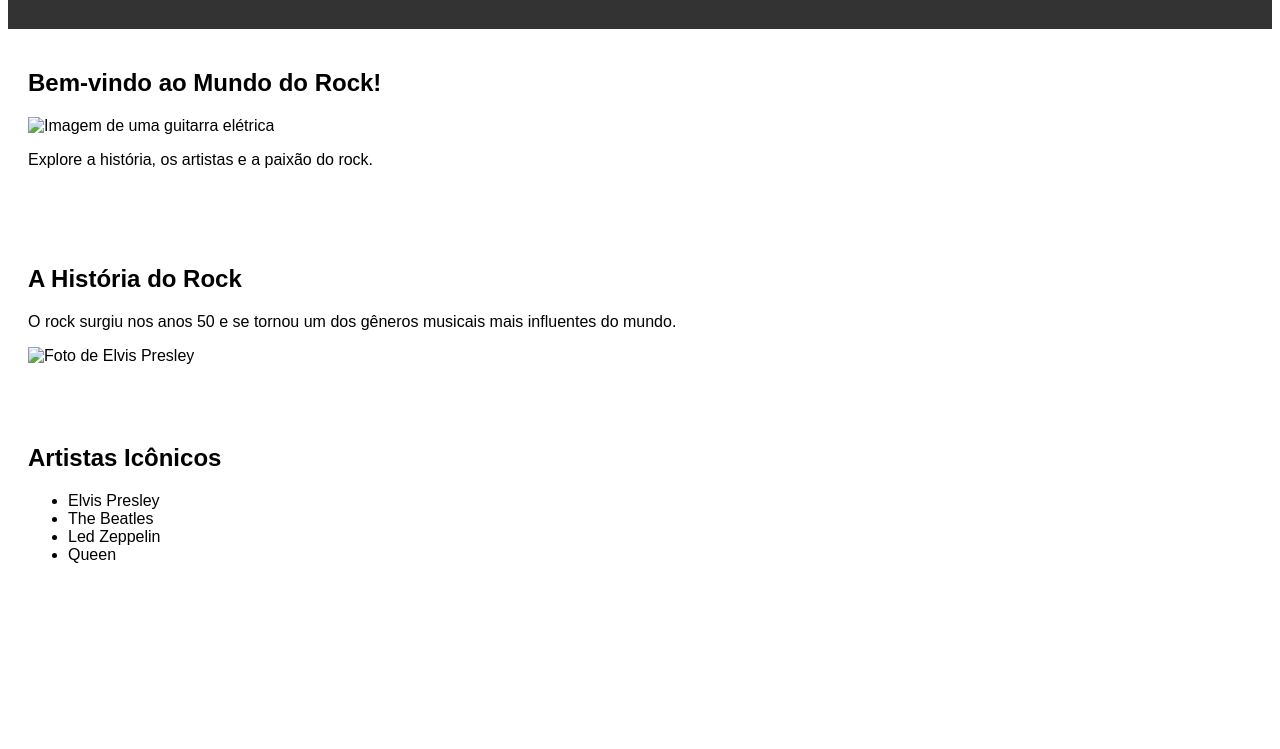
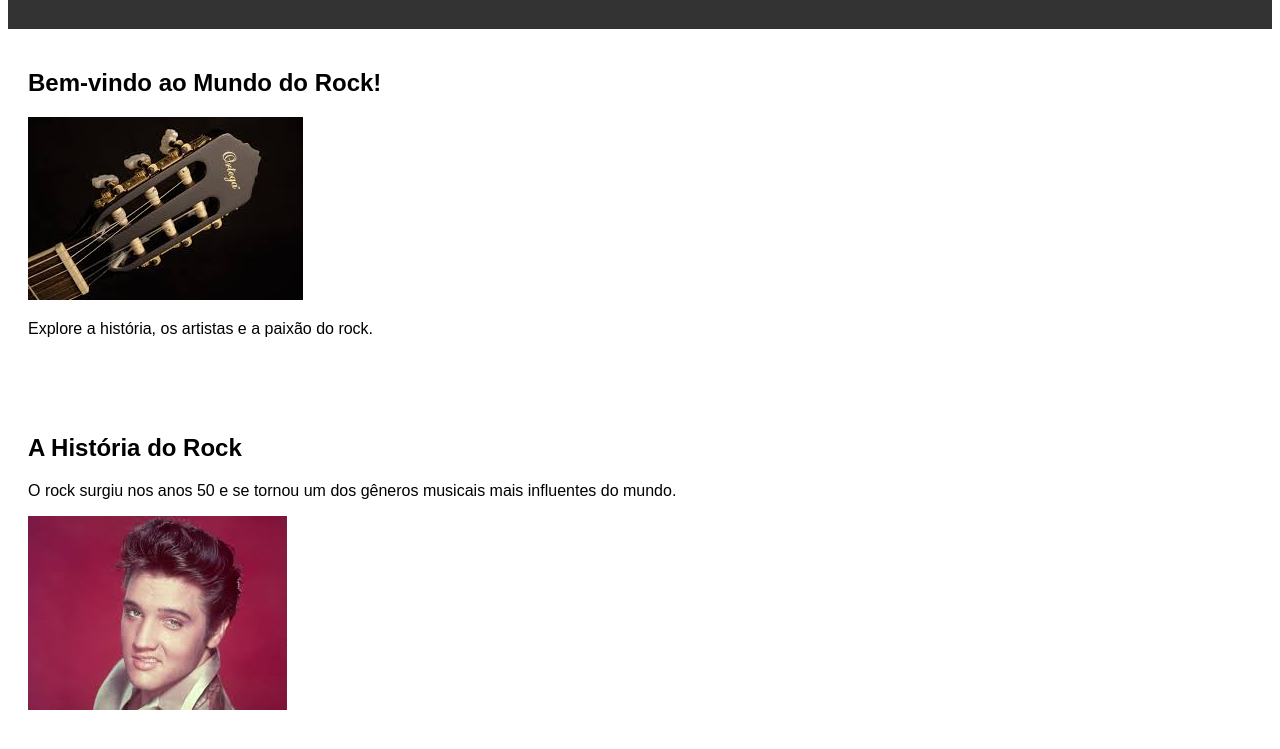
Before and after one commit to fabianoJB22/projeto-rock, a plain HTML site: page index.html in a window 1280 px wide. Shown: the part 79-828 px from the top of the page. Before the commit the page ends 800 px from the top, so only its background shows below. Drawn offline with Linux system fonts and the light colour scheme.

Commit message:
sdfghjklç

```diff
--- a/index.html
+++ b/index.html
@@ -19,14 +19,14 @@
     <main>
         <section id="inicio">
             <h2>Bem-vindo ao Mundo do Rock!</h2>
-            <img src="guitarra.jpg" alt="Imagem de uma guitarra elétrica">
+            <img src="imagens/guitarra.jpg" alt="Imagem de uma guitarra elétrica">
             <p>Explore a história, os artistas e a paixão do rock.</p>
         </section>
 
         <section id="historia">
             <h2>A História do Rock</h2>
             <p>O rock surgiu nos anos 50 e se tornou um dos gêneros musicais mais influentes do mundo.</p>
-            <img src="elvis.jpg" alt="Foto de Elvis Presley">
+            <img src="imagens/elvis.jpg" alt="Foto de Elvis Presley">
         </section>
 
         <section id="artistas">
```
Also changed, not shown: imagens/elvis.jpg (added), imagens/guitarra.jpg (added).
